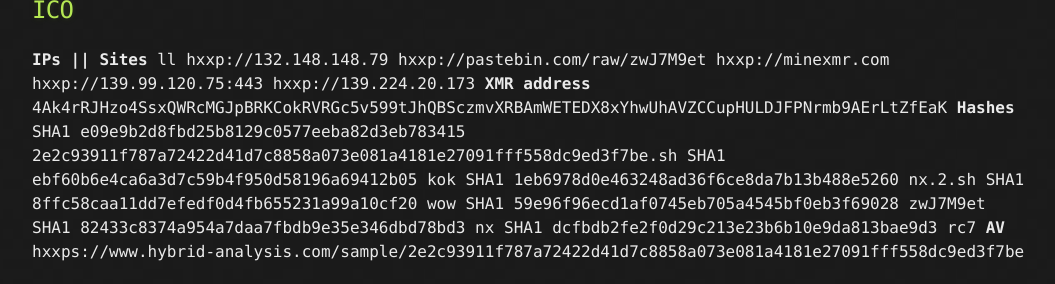
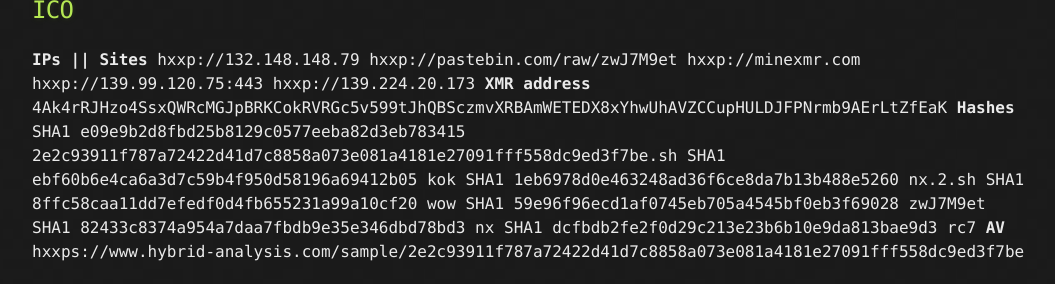
Before and after one commit to Michael-Meade/MinerFind, a Jekyll site: the page built from index.md, in a window 1280 px wide and 900 px high, scrolled down 2256 px, cut to the strip 616-900 px from the top of the window. Shown: the whole strip, without its empty margins (108-1163 px from the left). Built offline with Jekyll 4.4.1, drawn with Linux system fonts in a browser that asks for light colours; our own code applies the rules of GitHub Pages for plain Markdown files.

````diff
--- a/index.md
+++ b/index.md
@@ -42,7 +42,7 @@ The website ```https://www.xmrhunter.com/``` is a handy site that scrapes a bunc
 
 
 ## ICO
-<b>IPs || Sites</b> ll
+<b>IPs || Sites</b>
       hxxp://132.148.148.79
       hxxp://pastebin.com/raw/zwJ7M9et
       hxxp://minexmr.com
````
